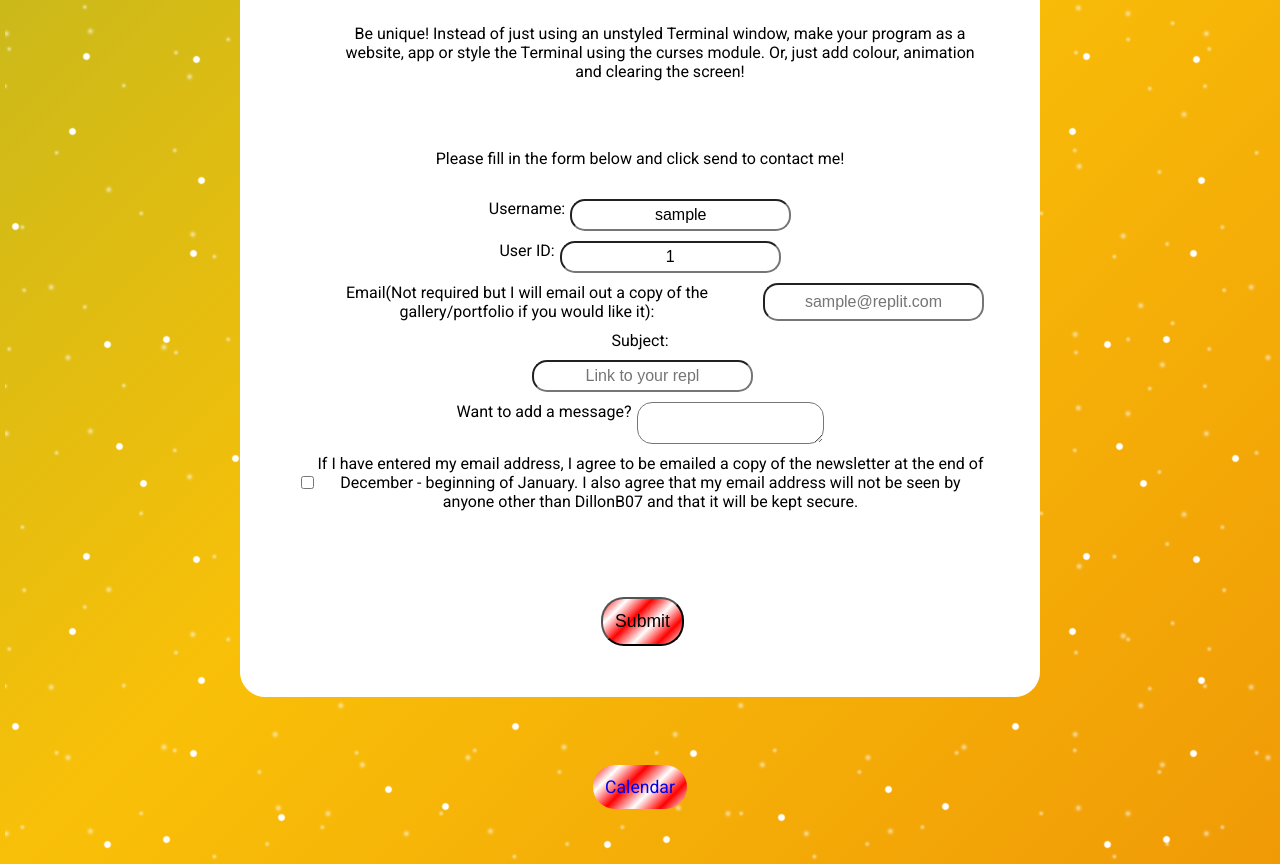
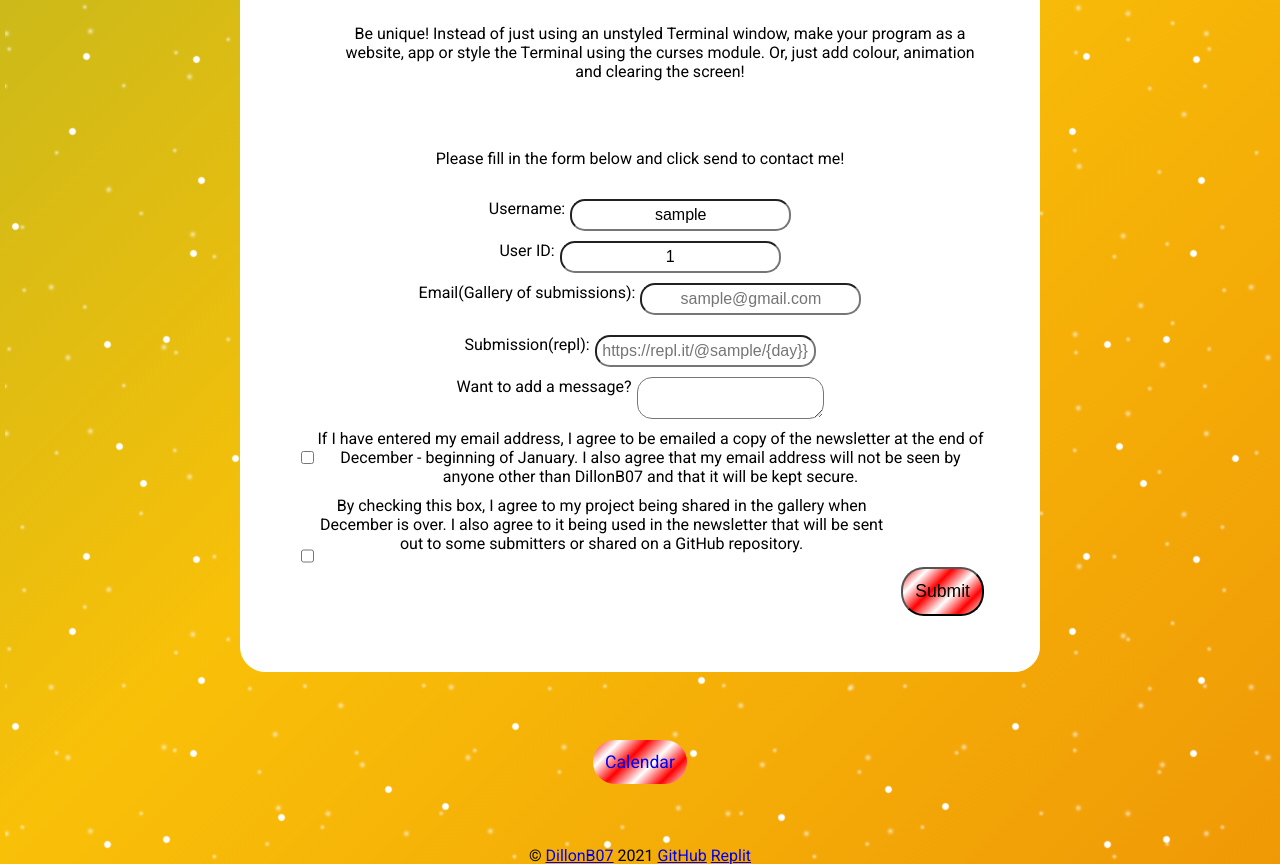
Before and after one commit to DillonB07/Python-Advent-Calendar, a Flask app: template website/templates/days/1.html in a window 1280 px wide. Shown: the part 1120-1984 px from the top of the page. Run offline with Flask 2, Linux system fonts and the light colour scheme; the template is opened without the code that fills it: most values are stand-ins (such as "Sample title", 1, 10 or a date in 2020); some web fonts are replaced.

Commit message:
Update HTML submission form

```diff
--- a/website/templates/days/template.html
+++ b/website/templates/days/template.html
@@ -1,13 +1,12 @@
-{% extends 'base.html' %} {% block title %}Day {{day}}{% endblock %} {% block
-content %}
+{% extends 'base.html' %} {% block title %}Day {{day}}{% endblock %} {% block content %}
 <h2 class="christmas" onclick="playSong()">Day {{day}}</h2>
 
 <div class="card">
-  <h4>{% block heading %}{% endblock %} Challenge</h4>
-  {% block day_content %}{% endblock %} {% if user_id %}
-  <p>Please fill in the form below and click send to contact me!</p>
-  <form method="POST" action="/contact-sent">
-    <label for="name"
+	<h4>{% block heading %}{% endblock %} Challenge</h4>
+	{% block day_content %}{% endblock %} {% if user_id %}
+	<p>Please fill in the form below and click send to contact me!</p>
+	<form method="POST" action="/contact-sent">
+		<label for="name"
       >Username:
       <input
         class="center"
@@ -28,17 +27,16 @@
       />
     </label>
     <label for="email"
-      >Email(Not required but I will email out a copy of the gallery/portfolio
-      if you would like it):
+      >Email(Gallery of submissions):
       <input
         class="center"
         type="email"
         name="email"
-        placeholder="{{user_name}}@replit.com"
+        placeholder="{{user_name}}@gmail.com"
       />
     </label>
     <label for="subject"
-      >Subject:
+      >
       <input
         class="center"
         type="text"
@@ -47,12 +45,12 @@
         hidden
       />
     </label>
-    <label for="link">
+    <label for="link">Submission(repl):
       <input
         class="center"
         type="link"
         name="link"
-        placeholder="Link to your repl"
+        placeholder="https://repl.it/@{{user_name}}/{day}}"
         required
       />
     </label>
@@ -60,13 +58,15 @@
       >Want to add a message?
       <textarea class="center" name="message"></textarea>
     </label>
-    <label for="confirmation">
-      <input class="center" type="checkbox" name="confirmation" required />
+    <label for="email-confirmation">
+      <input type="checkbox" name="email-confirmation" required />
       If I have entered my email address, I agree to be emailed a copy of the
       newsletter at the end of December - beginning of January. I also agree
       that my email address will not be seen by anyone other than DillonB07 and
       that it will be kept secure.
     </label>
+    <label for='gallery-confirmation'>
+        <input type='checkbox' name='gallery-confirmation'>By checking this box, I agree to my project being shared in the gallery when December is over. I also agree to it being used in the newsletter that will be sent out to some submitters or shared on a GitHub repository.
     <label for="robot">
       <div
         name="robot"
```
